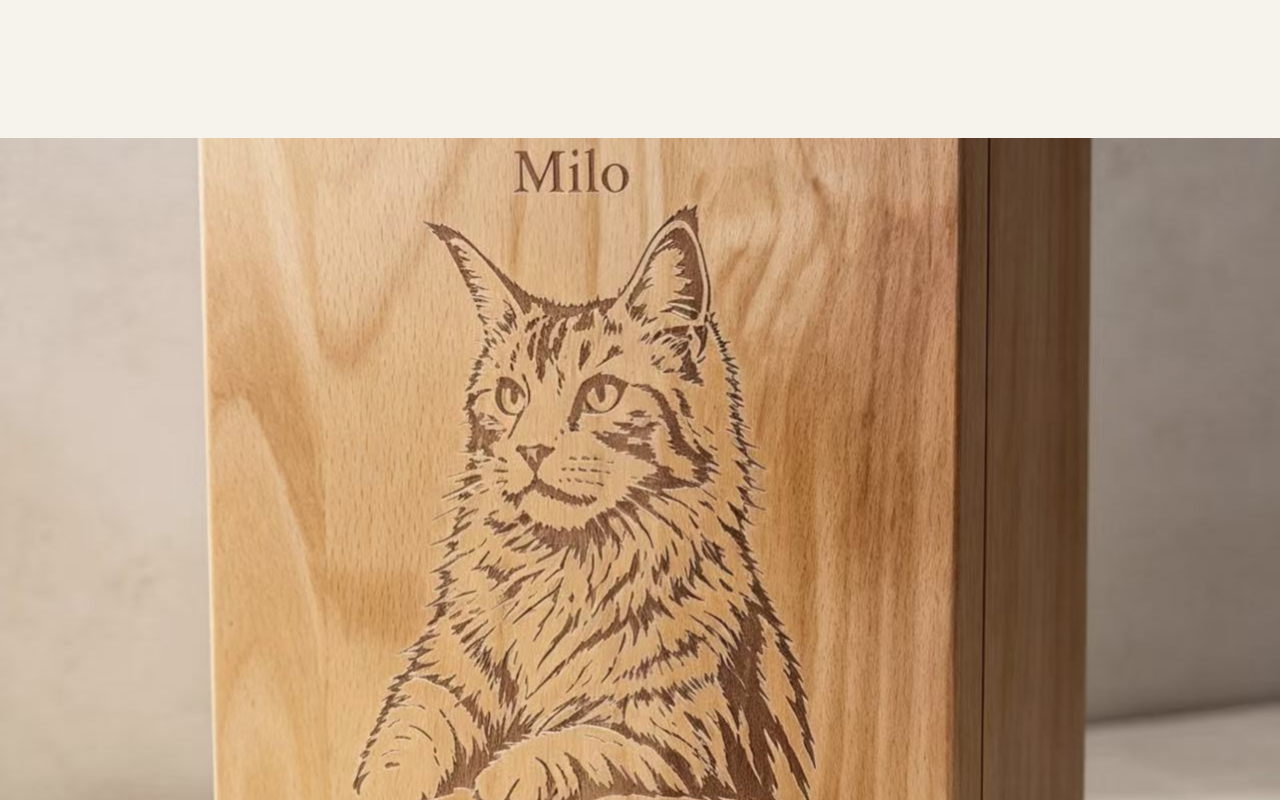
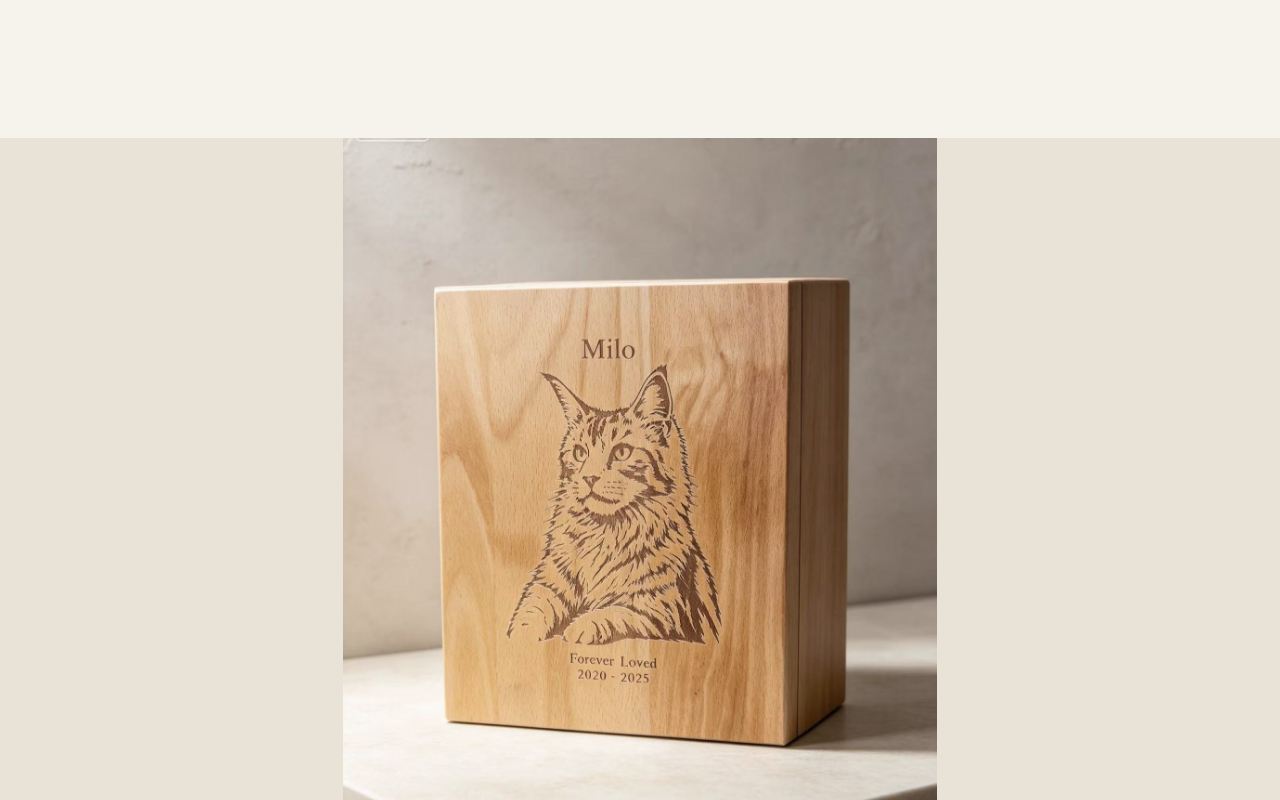
Before and after one commit to hanyuchi1943/avelune-website, a Next.js app: page /about in a window 1280 px wide. Shown: the part 1060-1860 px from the top of the page. Built offline with nearby package versions, Linux system fonts and the light colour scheme.

Commit message:
Replace temporary gallery imagery

```diff
--- a/app/components/chrome.tsx
+++ b/app/components/chrome.tsx
@@ -1,6 +1,7 @@
 "use client";
 
 import Link from "next/link";
+import Image from "next/image";
 import { useState } from "react";
 const links = [["Product","/product"],["About","/about"],["Gallery","/gallery"],["FAQ","/faq"],["Contact","/contact"]] as const;
 export function Header(){return <header className="header"><Link className="wordmark" href="/">AVELUNE</Link><nav aria-label="Main navigation">{links.map(([name,href])=><Link href={href} key={href}>{name}</Link>)}</nav><Link className="inquire" href="/contact">Enquire <span>↗</span></Link></header>}
@@ -12,9 +13,14 @@ export function ProductPhoto({src,alt,className="",priority=false,fallbackSrc}:{
     if (fallbackSrc && imageSrc !== fallbackSrc) setImageSrc(fallbackSrc); else setFailed(true);
   }
   return <div className={`product-photo ${className}${failed ? " image-unavailable" : ""}`} role={failed ? "img" : undefined} aria-label={failed ? alt : undefined}>
-    {!failed && imageSrc ? <>
-      {/* eslint-disable-next-line @next/next/no-img-element -- local assets intentionally bypass the unavailable runtime image optimizer. */}
-      <img src={imageSrc} alt={alt} loading={priority ? "eager" : "lazy"} fetchPriority={priority ? "high" : "auto"} onError={handleError} />
-    </> : <span className="neutral-image-fallback" aria-hidden="true" />}
+    {!failed && imageSrc ? <Image
+      src={imageSrc}
+      alt={alt}
+      fill
+      priority={priority}
+      sizes="(max-width: 760px) 100vw, 50vw"
+      quality={88}
+      onError={handleError}
+    /> : <span className="neutral-image-fallback" aria-hidden="true" />}
   </div>;
 }
--- a/app/gallery/page.tsx
+++ b/app/gallery/page.tsx
@@ -9,14 +9,9 @@ export const metadata: Metadata = {
 };
 
 const images = [
-  ["/images/avelune/product-angle.jpg", "Portrait detail", "A close view of the personalized portrait and meaningful details."],
-  ["/images/avelune/hero-keepsake.jpg", "Personalization", "A keepsake made individual to one companion."],
-  ["/images/avelune/product-open-dark.jpg", "Interior and storage", "A quiet place for the objects that hold a story."],
   ["/images/avelune/gallery-fireplace.jpg", "Home setting", "An understated presence within a familiar room."],
-  ["/images/avelune/product-open-light.jpg", "Materials and finish", "Wooden form and considered interior detail."],
   ["/images/avelune/gallery-flowers.jpg", "Gifting", "A thoughtful gesture, prepared with care."],
   ["/images/avelune/gallery-bookshelf.jpg", "Home setting", "Made to live naturally among the things you love."],
-  ["/images/avelune/gallery-window.jpg", "Materials and finish", "Light moving softly across the wooden surface."],
 ] as const;
 
 export default function Gallery() {
```
Also changed, not shown: app/globals.css.
